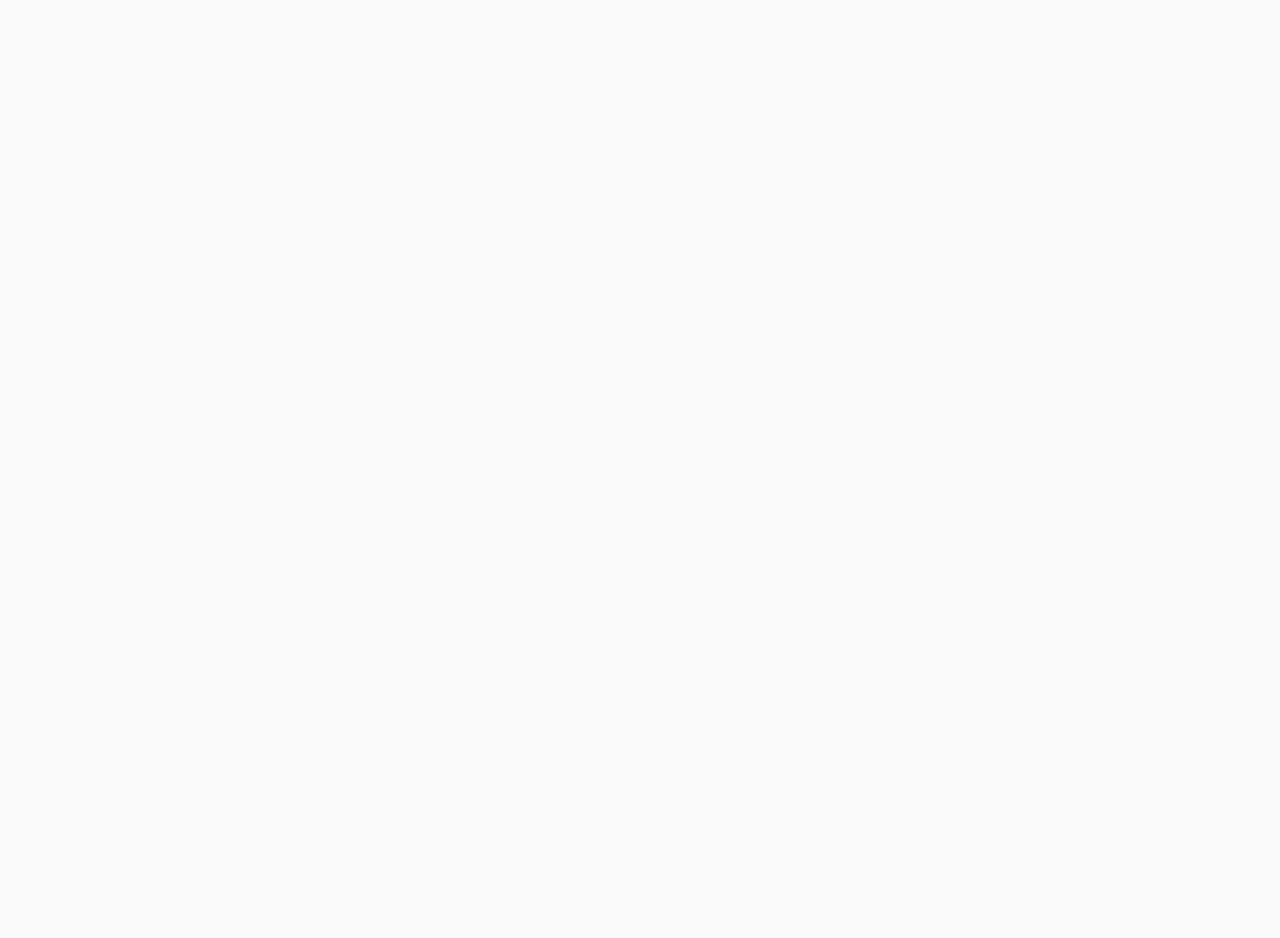
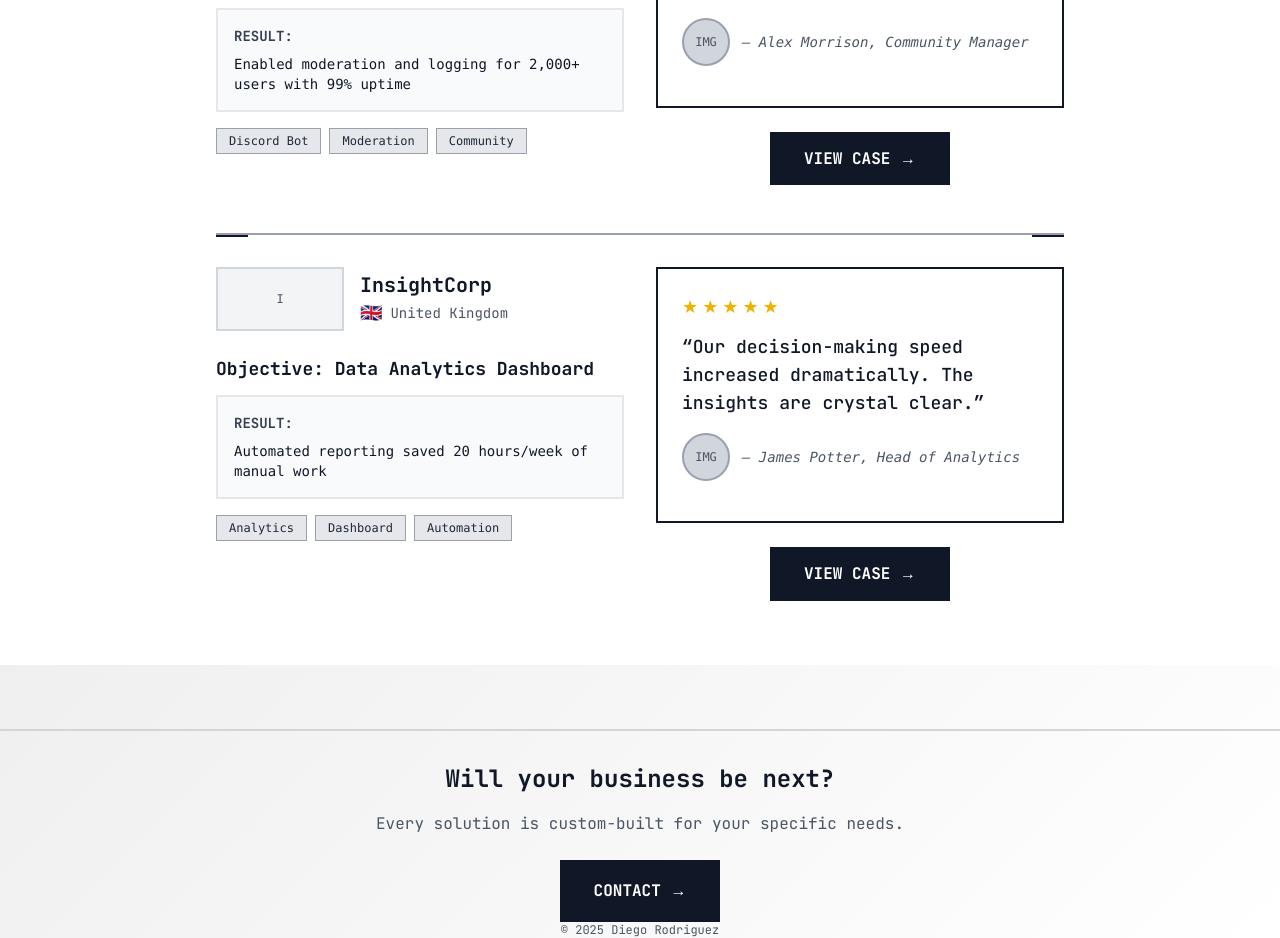
Before and after one commit to dewstouh/justdiego, a Next.js app in the folder apps/web/: page / in a window 1280 px wide. Shown: the part 1050-1988 px from the top of the page. Before the commit the page ends 800 px from the top, so only its background shows below. Built offline with nearby package versions, Linux system fonts and the light colour scheme.

Commit message:
refactor(web): separate konamicode into another file for SSR and add solutions and cta

```diff
--- a/apps/web/app/page.tsx
+++ b/apps/web/app/page.tsx
@@ -1,50 +1,32 @@
-'use client';
 
-import { useState, useEffect } from 'react';
 import Hero from '../components/Hero';
+import Solutions from '../components/Solutions';
 import Footer from '../components/Footer';
+import KonamiCode from '../components/KonamiCode';
+import CTA from '../components/CTA';
 
-const konamiCode = [
-  'ArrowUp', 'ArrowUp', 'ArrowDown', 'ArrowDown',
-  'ArrowLeft', 'ArrowRight', 'ArrowLeft', 'ArrowRight',
-  'KeyB', 'KeyA'
-];
 
 export default function HomePage() {
-  const [konamiActivated, setKonamiActivated] = useState(false);
-  const [konamiSequence, setKonamiSequence] = useState<string[]>([]);
-
-  useEffect(() => {
-    const handleKeyDown = (event: KeyboardEvent) => {
-      const newSequence = [...konamiSequence, event.code].slice(-konamiCode.length);
-      setKonamiSequence(newSequence);
-
-      if (JSON.stringify(newSequence) === JSON.stringify(konamiCode)) {
-        setKonamiActivated(true);
-        setTimeout(() => setKonamiActivated(false), 3000);
-      }
-    };
-
-    window.addEventListener('keydown', handleKeyDown);
-    return () => window.removeEventListener('keydown', handleKeyDown);
-  }, [konamiSequence]);
-
   return (
-    <div className="min-h-screen pixel-gradient flex flex-col items-center justify-center">
+    <div className="min-h-screen pixel-gradient flex flex-col">
       <div className="w-full flex-1 flex flex-col items-center justify-center px-16 lg:px-24">
         <Hero />
+      </div>
+
+      <div className=" bg-white">
+        <Solutions />
+      </div>
+
+      <CTA/>
+
+      {/* Solutions Section */}
+
+      <div className="w-full flex flex-col items-center justify-center px-16 lg:px-24">
         <Footer />
       </div>
 
-      {/* Konami Easter Egg */}
-      {konamiActivated && (
-        <div className="fixed inset-0 bg-black bg-opacity-80 flex items-center justify-center z-50">
-          <div className="bg-gray-200 border-4 border-gray-900 p-8 text-center">
-            <h2 className="text-lg font-bold text-gray-900 mb-4">EASTER EGG ACTIVATED!</h2>
-            <p className="text-sm text-gray-900">No bullshit. Just delivered work.</p>
-          </div>
-        </div>
-      )}
+    <KonamiCode/>
+
     </div>
   );
 }
--- /dev/null
+++ b/apps/web/components/KonamiCode.tsx
@@ -0,0 +1,45 @@
+'use client';
+
+import React from 'react'
+import { useState, useEffect } from 'react';
+
+const konamiCode = [
+  'ArrowUp', 'ArrowUp', 'ArrowDown', 'ArrowDown',
+  'ArrowLeft', 'ArrowRight', 'ArrowLeft', 'ArrowRight',
+  'KeyB', 'KeyA'
+];
+
+
+export default function KonamiCode() {
+
+      const [konamiActivated, setKonamiActivated] = useState(false);
+      const [konamiSequence, setKonamiSequence] = useState<string[]>([]);
+
+      useEffect(() => {
+        const handleKeyDown = (event: KeyboardEvent) => {
+          const newSequence = [...konamiSequence, event.code].slice(-konamiCode.length);
+          setKonamiSequence(newSequence);
+
+          if (JSON.stringify(newSequence) === JSON.stringify(konamiCode)) {
+            setKonamiActivated(true);
+            setTimeout(() => setKonamiActivated(false), 3000);
+          }
+        };
+
+        window.addEventListener('keydown', handleKeyDown);
+        return () => window.removeEventListener('keydown', handleKeyDown);
+      }, [konamiSequence]);
+
+  return (
+    <>
+          {konamiActivated && (
+              <div className="fixed inset-0 bg-black bg-opacity-80 flex items-center justify-center z-50">
+                  <div className="bg-gray-200 border-4 border-gray-900 p-8 text-center">
+                      <h2 className="text-lg font-bold text-gray-900 mb-4">EASTER EGG ACTIVATED!</h2>
+                      <p className="text-sm text-gray-900">No bullshit. Just delivered work.</p>
+                  </div>
+              </div>
+          )}
+    </>
+  )
+}
```
